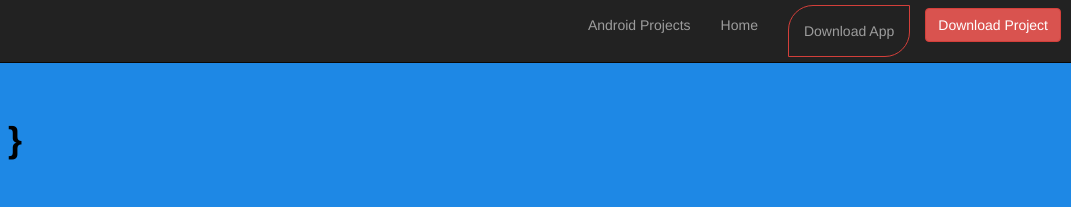
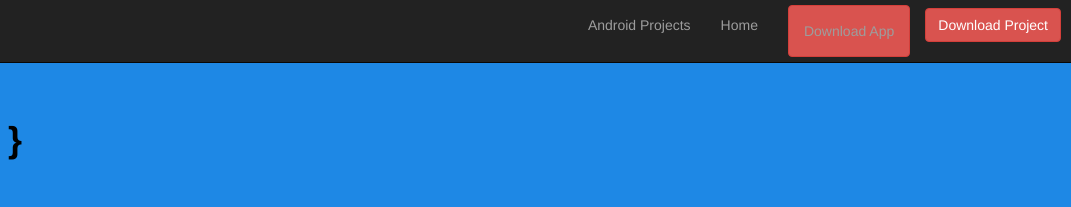
Before and after one commit to gligerglg/ScriptPlus, a plain HTML site: page docs/index.html in a window 1280 px wide. Shown: the top 207 px of the page, 209-1280 px from the left. Drawn offline with nearby package versions, Linux system fonts and the light colour scheme.

Commit message:
Update index.html

```diff
--- a/docs/index.html
+++ b/docs/index.html
@@ -30,7 +30,7 @@
     			<li><a href="https://gligerglg.github.io/pages/mobile.html">Android Projects</a></li>
     			<li><a href="https://gligerglg.github.io">Home</a></li>
     			<li style="margin-left: 10px">
-    				<a href="https://play.google.com/store/apps/details?id=apps.gliger.glg.scriptplus" class="btn btn-danger btn_round btn-ms pull-right" style="margin: 5px;">Download App</a>
+    				<a href="https://play.google.com/store/apps/details?id=apps.gliger.glg.scriptplus" class="btn btn-danger btn-md navbar-btn pull-right" style="margin: 5px;">Download App</a>
     			</li>
     			<li style="margin-right: 10px;margin-left: 10px">
     				<form action="https://github.com/gligerglg/ScriptPlus/archive/master.zip" method="GET">
```
